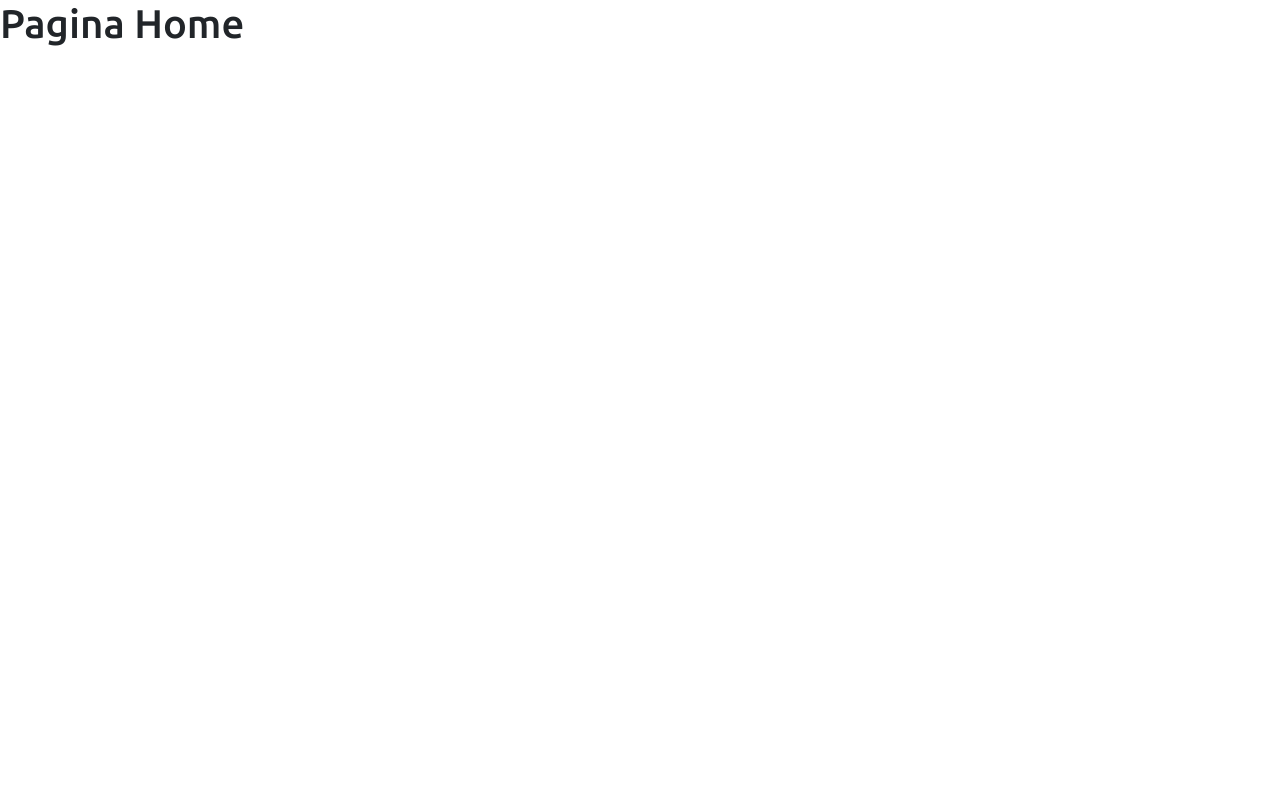
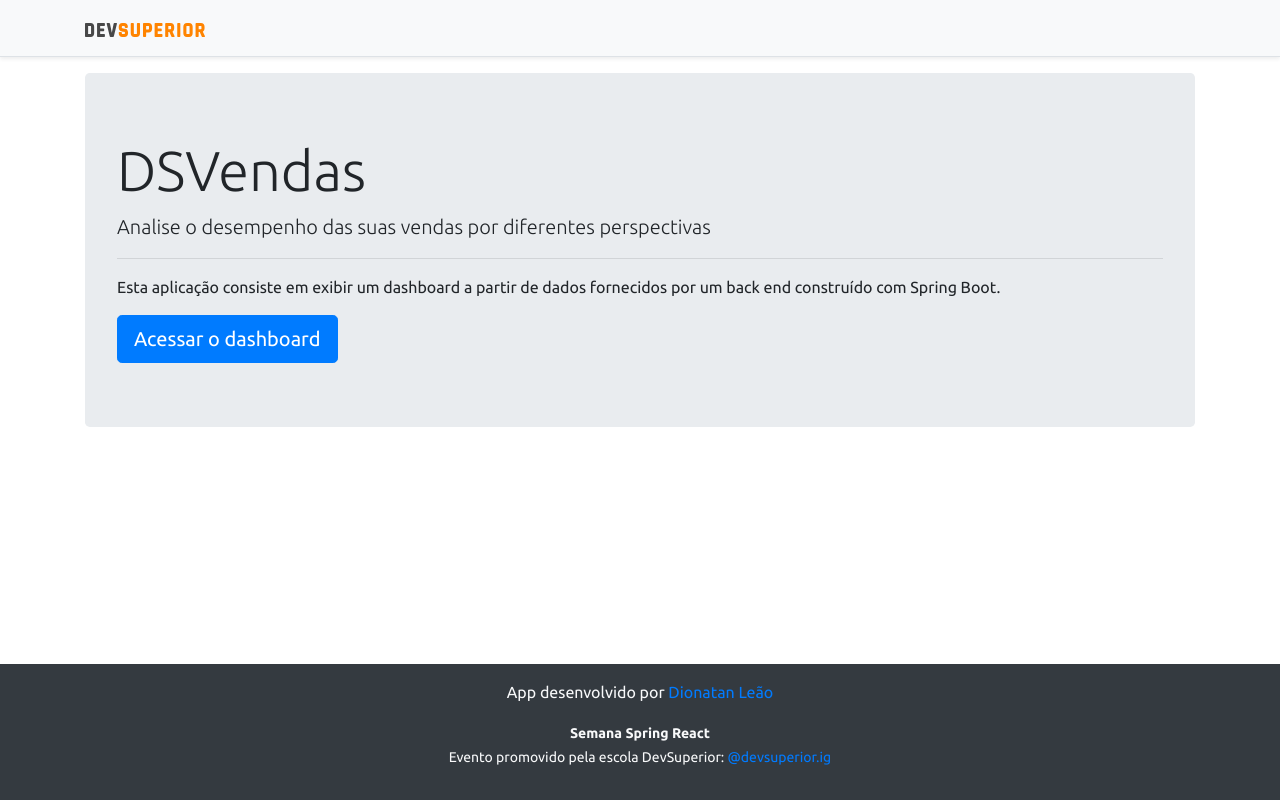
Before and after one commit to DionatanLeao/sds3-app, a React (Create React App) app: page / in a window 1280 px wide. Built offline with nearby package versions, Linux system fonts and the light colour scheme.

Commit message:
Home, navigation

```diff
--- a/src/components/NavBar/index.tsx
+++ b/src/components/NavBar/index.tsx
@@ -1,14 +1,17 @@
 import ImgDsDark from 'assets/img/ds_dark.svg';
+import { Link } from 'react-router-dom';
 
 const NavBar = () => {
     return (
         <div className="d-flex flex-column flex-md-row align-items-center p-3 px-md-4 mb-3 bg-light border-bottom shadow-sm">
-        <div className="container">
-          <nav className="my-2 my-md-0 mr-md-3">
-            <img src={ImgDsDark} alt="DevSuperior" width="120" />
-          </nav>
+          <div className="container">
+            <nav className="my-2 my-md-0 mr-md-3">
+              <Link to="/">
+                <img src={ImgDsDark} alt="DevSuperior" width="120" />
+              </Link>
+            </nav>
+          </div>
         </div>
-      </div>
     );
   }
 
--- a/src/pages/home/index.tsx
+++ b/src/pages/home/index.tsx
@@ -1,9 +1,24 @@
+import Footer from "components/Footer";
+import NavBar from "components/NavBar";
+import { Link } from "react-router-dom";
+
 const Home = () => {
     return (
-        <div>
-            <h1>Pagina Home</h1>
-
+        <>
+        <NavBar />
+        <div className="container">
+            <div className="jumbotron">
+                <h1 className="display-4">DSVendas</h1>
+                <p className="lead">Analise o desempenho das suas vendas por diferentes perspectivas</p>
+                <hr/>
+                <p>Esta aplicação consiste em exibir um dashboard a partir de dados fornecidos por um back end construído com Spring Boot.</p>
+                <Link  className="btn btn-primary btn-lg" to="/dashboard" >
+                    Acessar o dashboard
+                </Link>
+            </div>
         </div>
+        <Footer />
+        </>
     );
 }
 
```
